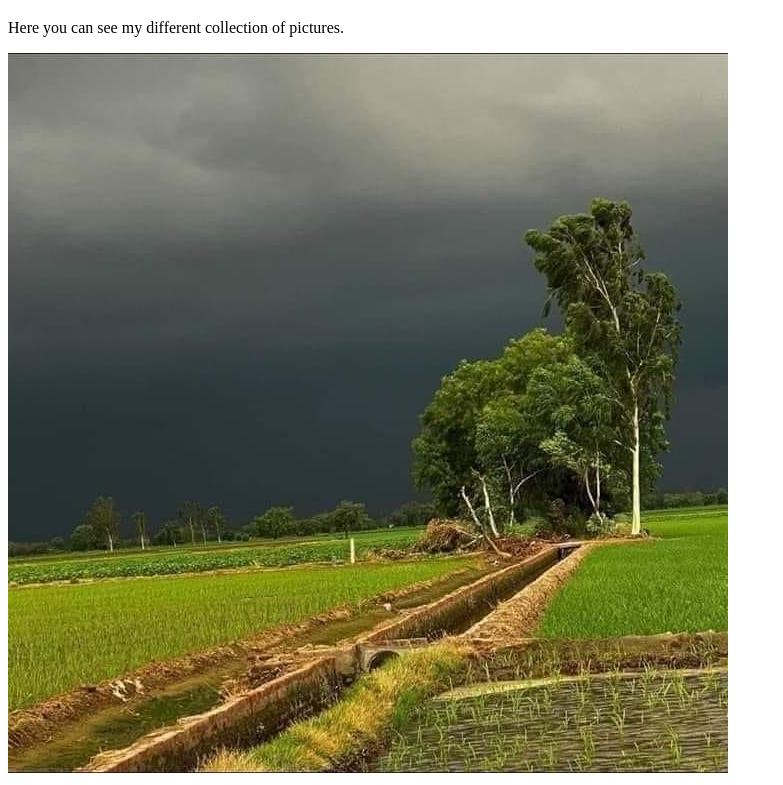
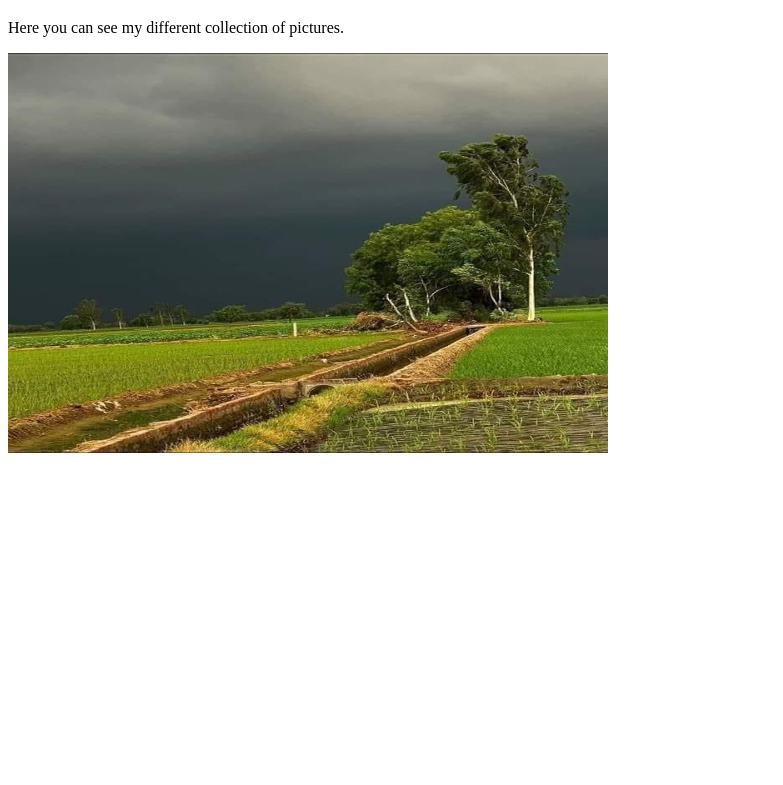
Before and after one commit to Newyear-2021/my-first-web, a plain HTML site: page index.html in a window 1280 px wide. Shown: the part 61-846 px from the top of the page, without its empty margins (0-783 px from the left). After the commit the page ends 800 px from the top, so only its background shows below. Drawn offline with Linux system fonts and the light colour scheme.

Commit message:
checked body on index page

```diff
--- a/index.html
+++ b/index.html
@@ -7,7 +7,7 @@
   <body>
       <h1>Beautifull Pictures Of Nature!</h1>
       <p>Here you can see my different collection of pictures.</p>
-      <img src="images/tree.JPG">
+      <img src="images/tree.JPG" alt="Nature" width="600" height="400">
   </body>
 
 </html>
```
